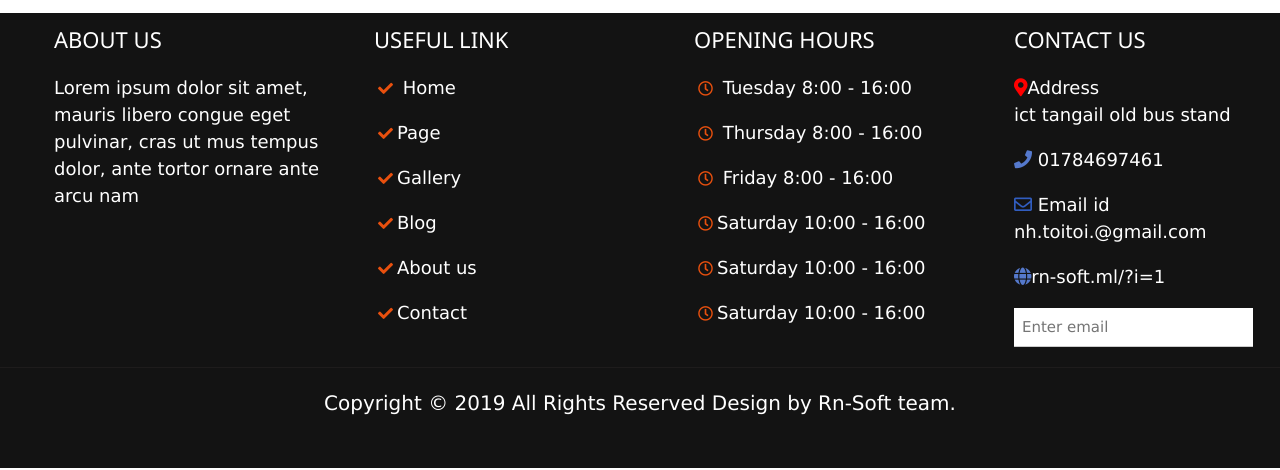
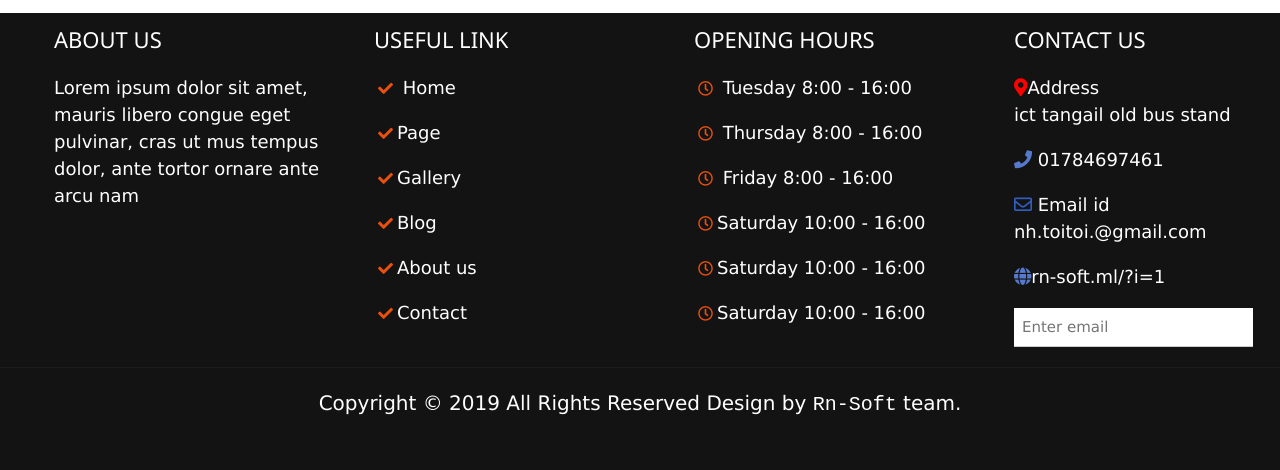
Before and after one commit to mahmudimran/imran3, a plain HTML site: page index.html in a window 1280 px wide. Shown: the part 7702-8172 px from the top of the page. Drawn offline with nearby package versions, Linux system fonts and the light colour scheme.

Commit message:
Update index.html

```diff
--- a/index.html
+++ b/index.html
@@ -716,7 +716,7 @@ DELICIOUS SUMMER</p>
 
 <hr>
 <p class="w3-tiny">
-Copyright © 2019 All Rights Reserved Design by Rn-Soft team. </p>
+	Copyright © 2019 All Rights Reserved Design by <kbd>Rn-Soft</kbd> team. </p>
 </p>
 </div>
 </div><!--footer end-->
```
